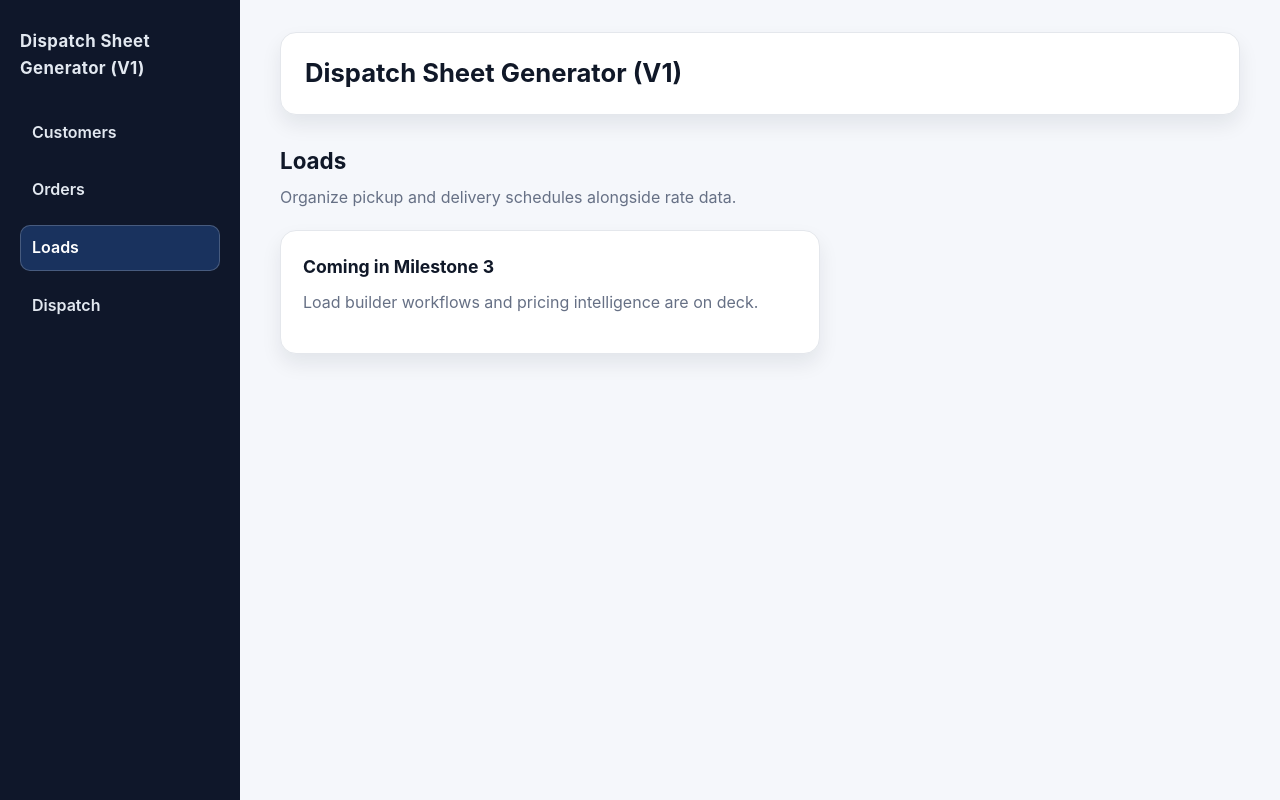
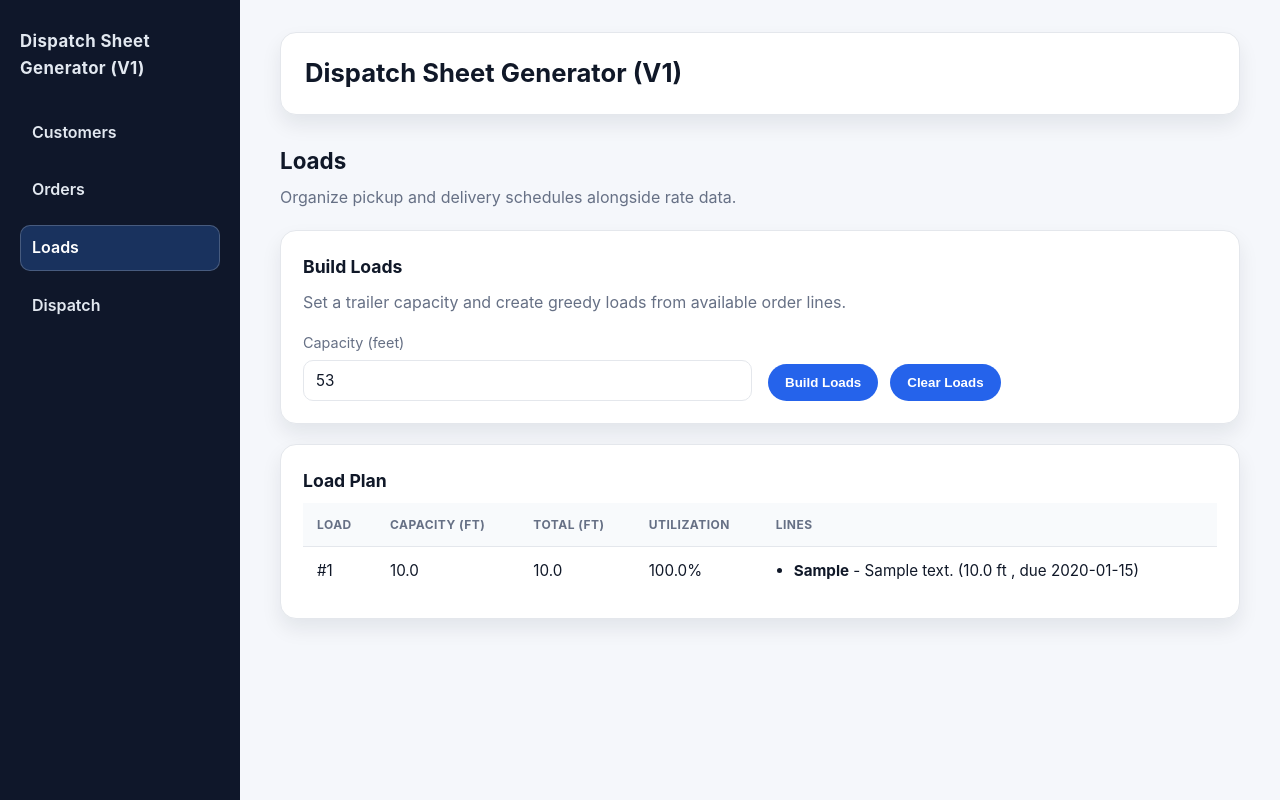
Before and after one commit to gidabrams23/COT_Freight_Optimization_Tool, a Flask app: page /loads in a window 1280 px wide. Run offline with Flask 3, Linux system fonts and the light colour scheme; tables that the repository leaves empty hold one stand-in row (values such as "Sample post").

Commit message:
Add load builder and loads UI

```diff
--- a/app.py
+++ b/app.py
@@ -1,6 +1,7 @@
 from flask import Flask, redirect, render_template, request, url_for
 
 import db
+from services import load_builder
 
 app = Flask(__name__)
 
@@ -70,7 +71,68 @@ def orders():
 
 @app.route("/loads")
 def loads():
-    return render_template("loads.html")
+    return render_template(
+        "loads.html",
+        loads=db.list_loads_with_lines(),
+        capacity_feet=53,
+        errors={},
+        success_message="",
+    )
+
+
+@app.route("/loads/build", methods=["POST"])
+def build_loads():
+    capacity_raw = request.form.get("capacity_feet", "").strip()
+    errors = {}
+    try:
+        capacity_feet = float(capacity_raw)
+        if capacity_feet <= 0:
+            raise ValueError
+    except ValueError:
+        errors["capacity_feet"] = "Capacity must be a positive number."
+        capacity_feet = 53
+
+    order_lines = db.list_order_lines()
+    if errors:
+        return render_template(
+            "loads.html",
+            loads=db.list_loads_with_lines(),
+            capacity_feet=capacity_feet,
+            errors=errors,
+            success_message="",
+        )
+
+    db.clear_loads()
+    loads_data = load_builder.build_loads(order_lines, capacity_feet)
+    db.insert_loads(loads_data)
+    return render_template(
+        "loads.html",
+        loads=db.list_loads_with_lines(),
+        capacity_feet=capacity_feet,
+        errors={},
+        success_message=(
+            f"Built {len(loads_data)} load(s) from {len(order_lines)} line(s)."
+        ),
+    )
+
+
+@app.route("/loads/clear", methods=["POST"])
+def clear_loads():
+    capacity_raw = request.form.get("capacity_feet", "").strip()
+    try:
+        capacity_feet = float(capacity_raw)
+        if capacity_feet <= 0:
+            raise ValueError
+    except ValueError:
+        capacity_feet = 53
+    db.clear_loads()
+    return render_template(
+        "loads.html",
+        loads=db.list_loads_with_lines(),
+        capacity_feet=capacity_feet,
+        errors={},
+        success_message="Cleared all loads.",
+    )
 
 
 @app.route("/dispatch")
--- a/db.py
+++ b/db.py
@@ -21,6 +21,42 @@ def init_db():
                 zip TEXT NOT NULL,
                 notes TEXT,
                 created_at TEXT NOT NULL
+            )
+            """
+        )
+        connection.execute(
+            """
+            CREATE TABLE IF NOT EXISTS order_lines (
+                id INTEGER PRIMARY KEY,
+                order_reference TEXT,
+                description TEXT,
+                due_date TEXT,
+                line_total_feet REAL NOT NULL,
+                created_at TEXT NOT NULL
+            )
+            """
+        )
+        connection.execute(
+            """
+            CREATE TABLE IF NOT EXISTS loads (
+                id INTEGER PRIMARY KEY,
+                capacity_feet REAL NOT NULL,
+                total_feet REAL NOT NULL,
+                created_at TEXT NOT NULL
+            )
+            """
+        )
+        connection.execute(
+            """
+            CREATE TABLE IF NOT EXISTS load_lines (
+                id INTEGER PRIMARY KEY,
+                load_id INTEGER NOT NULL,
+                order_line_id INTEGER NOT NULL,
+                line_total_feet REAL NOT NULL,
+                line_number INTEGER NOT NULL,
+                created_at TEXT NOT NULL,
+                FOREIGN KEY(load_id) REFERENCES loads(id),
+                FOREIGN KEY(order_line_id) REFERENCES order_lines(id)
             )
             """
         )
@@ -52,3 +88,99 @@ def delete_customer(customer_id):
     with get_connection() as connection:
         connection.execute("DELETE FROM customers WHERE id = ?", (customer_id,))
         connection.commit()
+
+
+def list_order_lines():
+    with get_connection() as connection:
+        rows = connection.execute(
+            """
+            SELECT id,
+                   order_reference,
+                   description,
+                   due_date,
+                   line_total_feet,
+                   created_at
+            FROM order_lines
+            ORDER BY created_at ASC
+            """
+        ).fetchall()
+        return [dict(row) for row in rows]
+
+
+def clear_loads():
+    with get_connection() as connection:
+        connection.execute("DELETE FROM load_lines")
+        connection.execute("DELETE FROM loads")
+        connection.commit()
+
+
+def insert_loads(loads):
+    created_at = datetime.utcnow().isoformat(timespec="seconds")
+    with get_connection() as connection:
+        for load in loads:
+            cursor = connection.execute(
+                """
+                INSERT INTO loads (capacity_feet, total_feet, created_at)
+                VALUES (?, ?, ?)
+                """,
+                (load["capacity_feet"], load["total_feet"], created_at),
+            )
+            load_id = cursor.lastrowid
+            for line_number, line in enumerate(load["lines"], start=1):
+                connection.execute(
+                    """
+                    INSERT INTO load_lines (
+                        load_id,
+                        order_line_id,
+                        line_total_feet,
+                        line_number,
+                        created_at
+                    )
+                    VALUES (?, ?, ?, ?, ?)
+                    """,
+                    (
+                        load_id,
+                        line["id"],
+                        line["line_total_feet"],
+                        line_number,
+                        created_at,
+                    ),
+                )
+        connection.commit()
+
+
+def list_loads_with_lines():
+    with get_connection() as connection:
+        load_rows = connection.execute(
+            """
+            SELECT id, capacity_feet, total_feet, created_at
+            FROM loads
+            ORDER BY id ASC
+            """
+        ).fetchall()
+        loads = [
+            {**dict(load_row), "lines": []}
+            for load_row in load_rows
+        ]
+        if not loads:
+            return loads
+        load_map = {load["id"]: load for load in loads}
+        line_rows = connection.execute(
+            """
+            SELECT load_lines.load_id,
+                   load_lines.line_number,
+                   load_lines.line_total_feet,
+                   order_lines.order_reference,
+                   order_lines.description,
+                   order_lines.due_date
+            FROM load_lines
+            JOIN order_lines ON order_lines.id = load_lines.order_line_id
+            ORDER BY load_lines.load_id ASC, load_lines.line_number ASC
+            """
+        ).fetchall()
+        for row in line_rows:
+            line = dict(row)
+            load = load_map.get(line["load_id"])
+            if load is not None:
+                load["lines"].append(line)
+        return loads
--- /dev/null
+++ b/services/__init__.py
@@ -0,0 +1 @@
+"""Service layer package."""
--- a/static/styles.css
+++ b/static/styles.css
@@ -134,6 +134,77 @@ body {
   max-width: 540px;
 }
 
+.layout-grid {
+  display: grid;
+  gap: 16px;
+  grid-template-columns: repeat(auto-fit, minmax(220px, 1fr));
+  align-items: end;
+}
+
+.form-field label {
+  display: block;
+  gap: 6px;
+  font-size: 0.9rem;
+  color: var(--muted);
+  margin-bottom: 6px;
+}
+
+.form-field input,
+.form-field select,
+.form-field textarea {
+  width: 100%;
+  padding: 10px 12px;
+  border-radius: 10px;
+  border: 1px solid var(--border);
+  font-size: 0.95rem;
+  font-family: inherit;
+  background: #ffffff;
+  color: var(--text);
+}
+
+.form-field input:focus,
+.form-field select:focus,
+.form-field textarea:focus {
+  outline: 2px solid rgba(37, 99, 235, 0.2);
+  border-color: var(--primary);
+}
+
+.form-actions {
+  display: flex;
+  gap: 12px;
+  align-items: center;
+  flex-wrap: wrap;
+}
+
+.form-error {
+  color: #dc2626;
+  font-size: 0.85rem;
+}
+
+.success-message {
+  color: #047857;
+  font-weight: 600;
+}
+
+.btn-secondary {
+  background: #e2e8f0;
+  color: var(--text);
+  border: 1px solid var(--border);
+}
+
+.btn-secondary:hover {
+  background: #cbd5f5;
+  box-shadow: none;
+  transform: translateY(-1px);
+}
+
+.line-list {
+  margin: 0;
+  padding-left: 18px;
+  display: grid;
+  gap: 4px;
+}
+
 .form-stack {
   display: grid;
   gap: 12px;
--- a/templates/loads.html
+++ b/templates/loads.html
@@ -6,9 +6,84 @@
       <h2>Loads</h2>
       <p>Organize pickup and delivery schedules alongside rate data.</p>
     </div>
-    <article class="card placeholder-card">
-      <h3>Coming in Milestone 3</h3>
-      <p>Load builder workflows and pricing intelligence are on deck.</p>
+    <article class="card">
+      <h3>Build Loads</h3>
+      <p>Set a trailer capacity and create greedy loads from available order lines.</p>
+      {% if success_message %}
+        <p class="success-message">{{ success_message }}</p>
+      {% endif %}
+      <form method="post" class="form layout-grid">
+        <div class="form-field">
+          <label for="capacity_feet">Capacity (feet)</label>
+          <input
+            id="capacity_feet"
+            name="capacity_feet"
+            type="number"
+            min="1"
+            step="0.1"
+            value="{{ capacity_feet }}"
+            required
+          />
+          {% if errors.capacity_feet %}
+            <span class="form-error">{{ errors.capacity_feet }}</span>
+          {% endif %}
+        </div>
+        <div class="form-actions">
+          <button type="submit" formaction="{{ url_for('build_loads') }}" class="btn btn-primary">
+            Build Loads
+          </button>
+          <button type="submit" formaction="{{ url_for('clear_loads') }}" class="btn btn-secondary">
+            Clear Loads
+          </button>
+        </div>
+      </form>
+    </article>
+
+    <article class="card">
+      <h3>Load Plan</h3>
+      {% if loads %}
+        <table class="data-table">
+          <thead>
+            <tr>
+              <th>Load</th>
+              <th>Capacity (ft)</th>
+              <th>Total (ft)</th>
+              <th>Utilization</th>
+              <th>Lines</th>
+            </tr>
+          </thead>
+          <tbody>
+            {% for load in loads %}
+              <tr>
+                <td>#{{ load.id }}</td>
+                <td>{{ load.capacity_feet }}</td>
+                <td>{{ load.total_feet }}</td>
+                <td>
+                  {% if load.capacity_feet %}
+                    {{ ((load.total_feet / load.capacity_feet) * 100) | round(1) }}%
+                  {% else %}
+                    0%
+                  {% endif %}
+                </td>
+                <td>
+                  <ul class="line-list">
+                    {% for line in load.lines %}
+                      <li>
+                        <strong>{{ line.order_reference or "Line" }}</strong>
+                        {% if line.description %}- {{ line.description }}{% endif %}
+                        ({{ line.line_total_feet }} ft
+                        {% if line.due_date %}, due {{ line.due_date }}{% endif %})
+                      </li>
+                    {% endfor %}
+                  </ul>
+                </td>
+              </tr>
+            {% endfor %}
+          </tbody>
+        </table>
+      {% else %}
+        <p>No loads built yet. Add order lines and build to see results.</p>
+      {% endif %}
     </article>
   </section>
 {% endblock %}
```
Also changed, not shown: services/load_builder.py (added, +50 -0 lines).
